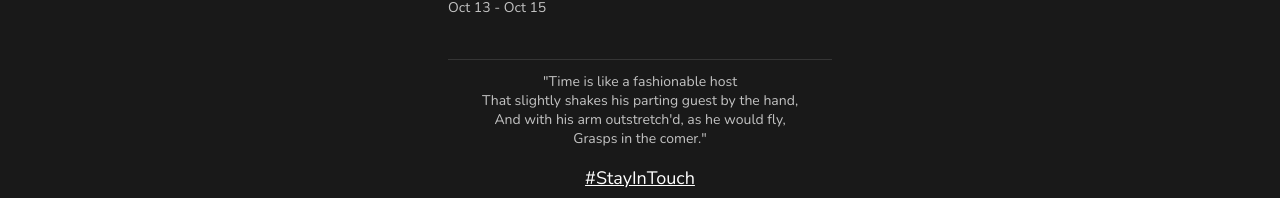
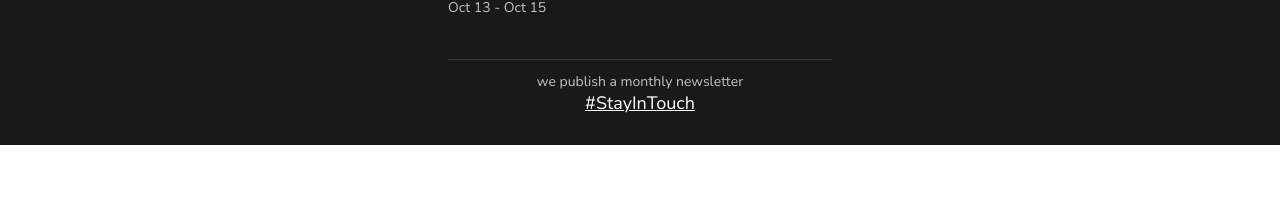
Before and after one commit to hashtagpvtltd/hashtaggreet, a React (Create React App) app: page / in a window 1280 px wide. Shown: the part 2308-2506 px from the top of the page. After the commit the page ends 2453 px from the top, so only its background shows below. Built offline with nearby package versions, Linux system fonts and the light colour scheme.

Commit message:
Changing footer text

```diff
--- a/src/App.js
+++ b/src/App.js
@@ -14,12 +14,8 @@ class App extends Component {
         </div>
         <div id="footer">
           <div className="font-sub-heading">
-            "Time is like a fashionable host<br/>
-            That slightly shakes his parting guest by the hand,<br/>
-            And with his arm outstretch'd, as he would fly,<br/>
-            Grasps in the comer."
+            we publish a monthly newsletter
           </div>
-          <br/>
           <div className="font-heading"><a href="https://hashhello.typeform.com/to/lrL7KZ"><u>#StayInTouch</u></a></div>
         </div>
       </div>
```
